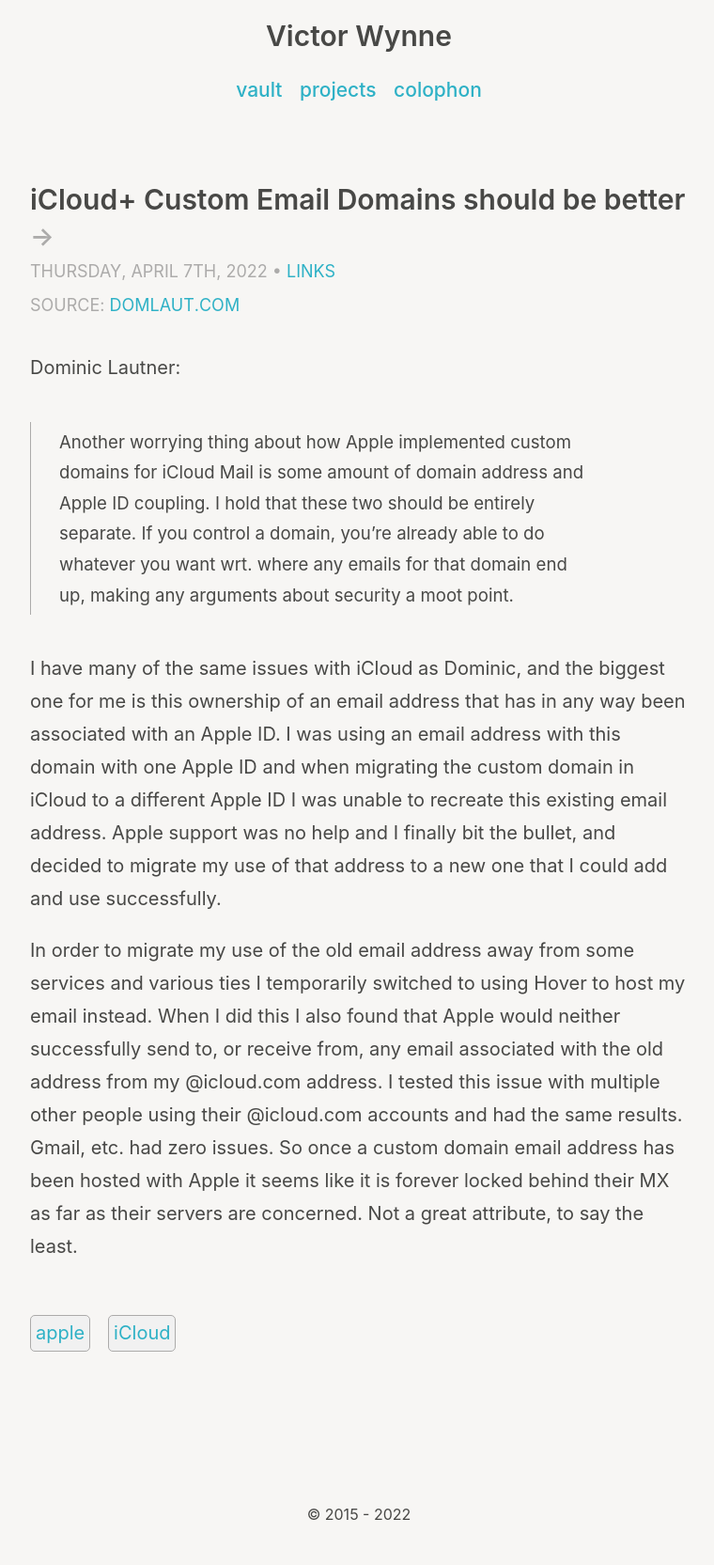
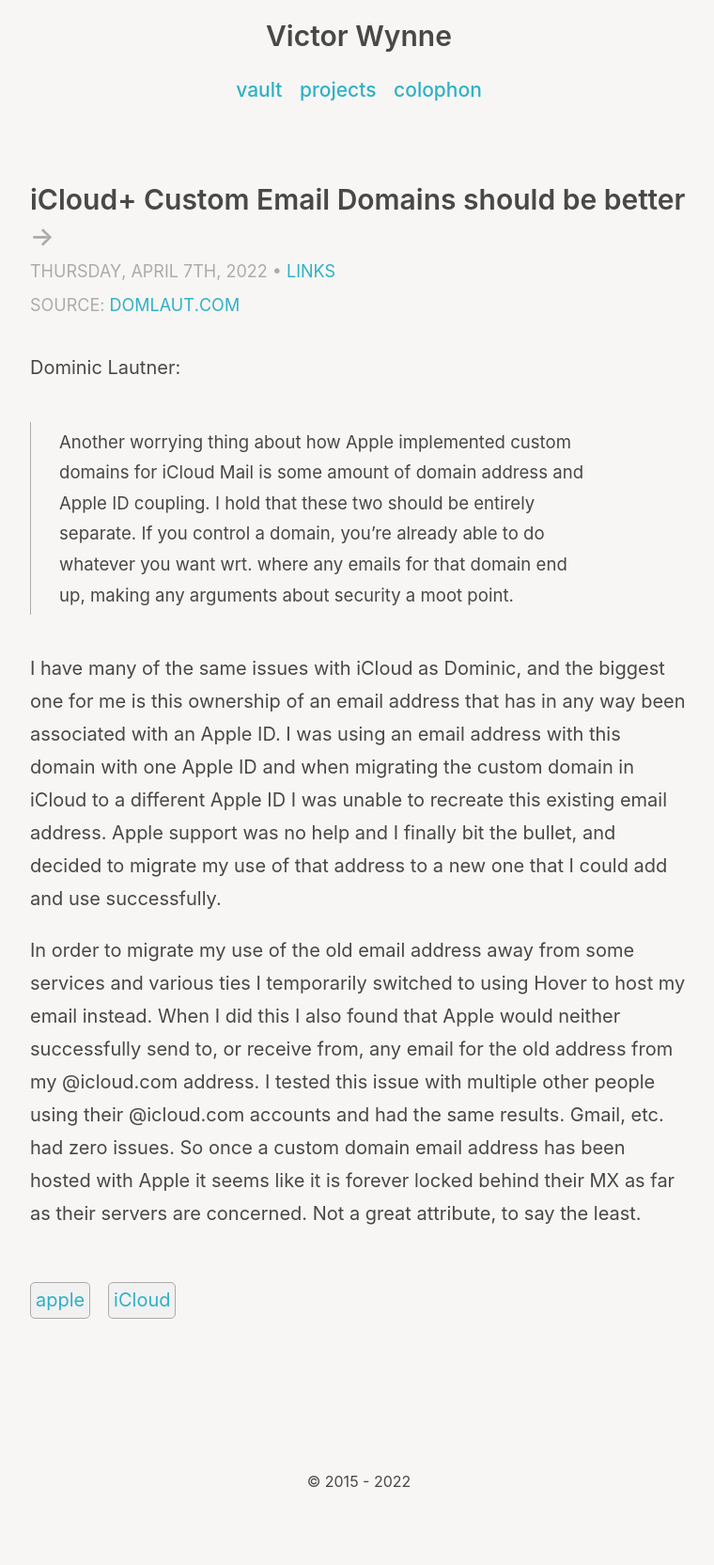
Before and after one commit to wertercatt/tooters, a Jekyll site: the page built from _posts/2022-04-07-icloud-custom-domain-issues.md, in a window 1280 px wide. Shown: the whole page at 94% size, without its empty margins (258-1018 px from the left). Built offline with Jekyll 4.4.1, drawn with Linux system fonts in a browser that asks for light colours; after the commit the page ends 1630 px from its top, so only the background shows below that.

Commit message:
Fixed grammar.
Signed-off-by: Victor Wynne <81656443+victorwynne@users.noreply.github.com>

```diff
--- a/_posts/2022-04-07-icloud-custom-domain-issues.md
+++ b/_posts/2022-04-07-icloud-custom-domain-issues.md
@@ -13,4 +13,4 @@
 
 I have many of the same issues with iCloud as Dominic, and the biggest one for me is this ownership of an email address that has in any way been associated with an Apple ID. I was using an email address with this domain with one Apple ID and when migrating the custom domain in iCloud to a different Apple ID I was unable to recreate this existing email address. Apple support was no help and I finally bit the bullet, and decided to migrate my use of that address to a new one that I could add and use successfully.
 
-In order to migrate my use of the old email address away from some services and various ties I temporarily switched to using Hover to host my email instead. When I did this I also found that Apple would neither successfully send to, or receive from, any email associated with the old address from my @icloud.com address. I tested this issue with multiple other people using their @icloud.com accounts and had the same results. Gmail, etc. had zero issues. So once a custom domain email address has been hosted with Apple it seems like it is forever locked behind their MX as far as their servers are concerned. Not a great attribute, to say the least.
+In order to migrate my use of the old email address away from some services and various ties I temporarily switched to using Hover to host my email instead. When I did this I also found that Apple would neither successfully send to, or receive from, any email for the old address from my @icloud.com address. I tested this issue with multiple other people using their @icloud.com accounts and had the same results. Gmail, etc. had zero issues. So once a custom domain email address has been hosted with Apple it seems like it is forever locked behind their MX as far as their servers are concerned. Not a great attribute, to say the least.
```
